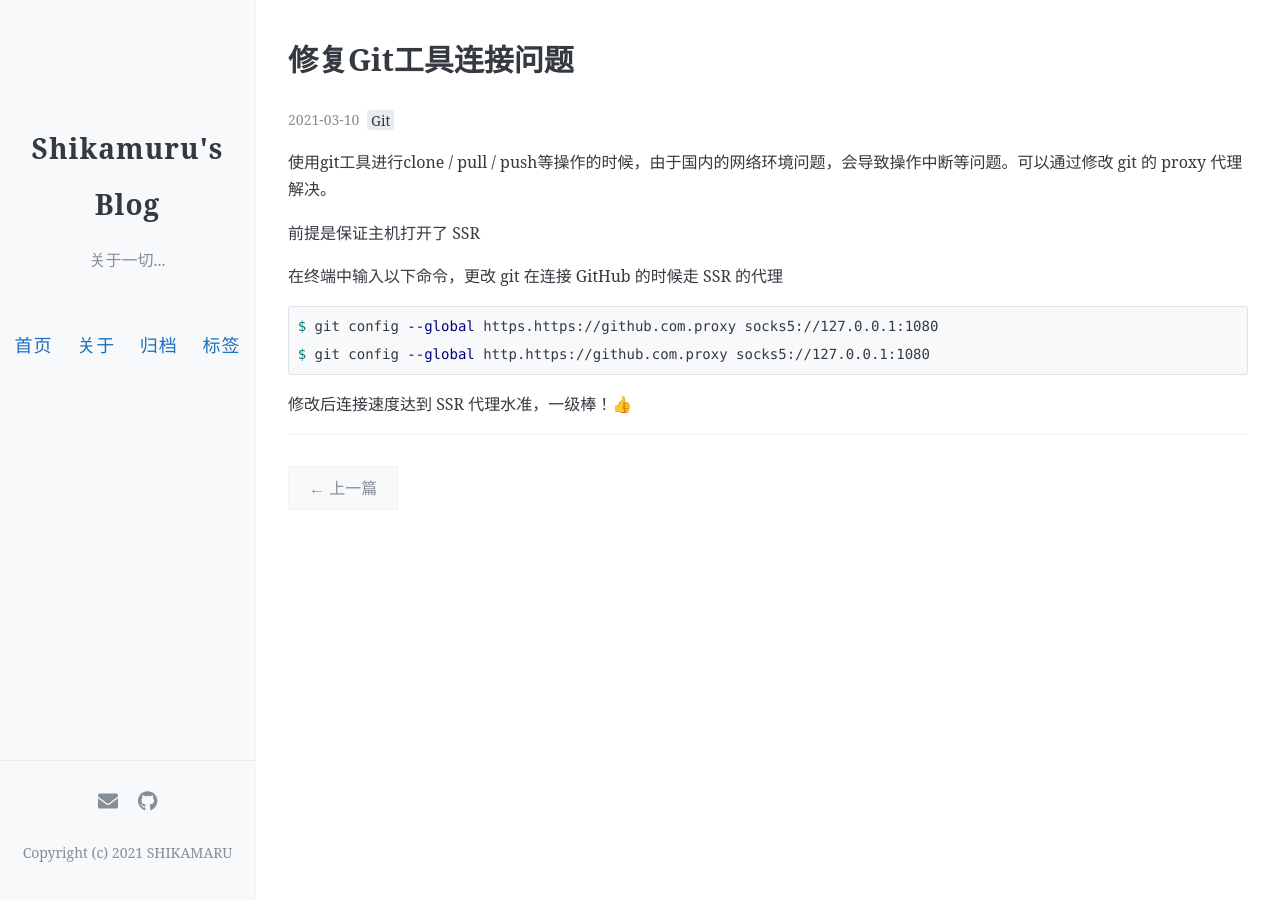
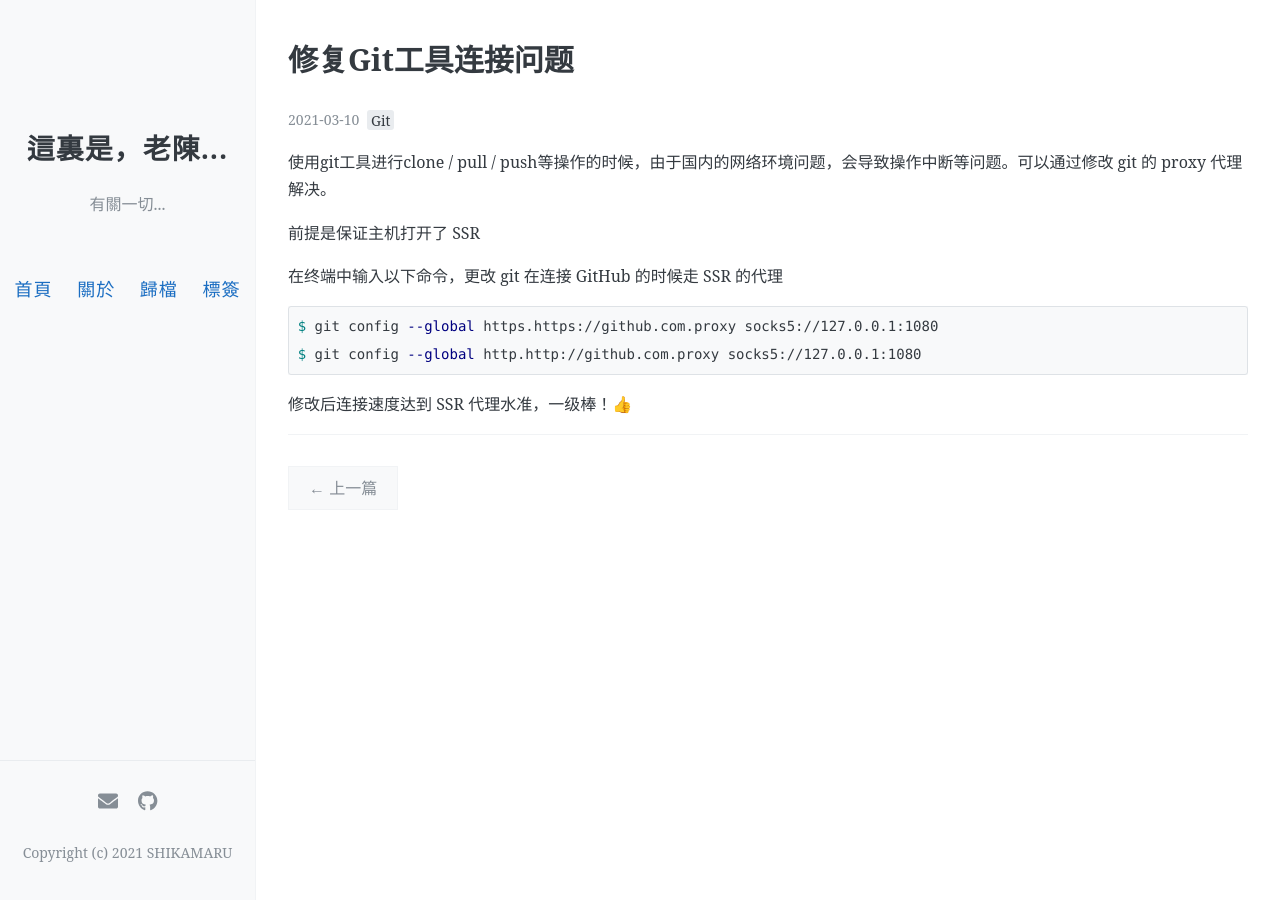
Before and after one commit to peacemo/CarlHere, a Jekyll site: the page built from _posts/2021-03-10-fix-git-connection.md, in a window 1280 px wide. Built offline with Jekyll 4.4.1, drawn with Linux system fonts in a browser that asks for light colours; comment, search, counter and statistics services are not loaded.

Commit message:
update UI

````diff
--- a/_config.yml
+++ b/_config.yml
@@ -3,9 +3,9 @@
 #
 
 # Name of your site (displayed in the header)
-name: "Shikamuru's Blog"
+name: "這裏是，老陳..."
 # Short bio or description (displayed in the header)
-description: "关于一切..."
+description: "有關一切..."
 
 #
 # Flags below are optional
@@ -20,13 +20,13 @@ favicon: images/favicon.png
 # and URL Link(e.g. 'Theme' tab below) tabs. If you don't need one, just delete
 # it from the list(Delete '- name: ' and 'url: ', too!)
 navigation:
-  - name: 首页
+  - name: 首頁
     url: /
-  - name: 关于
+  - name: 關於
     url: /about
-  - name: 归档
+  - name: 歸檔
     url: /archive
-  - name: 标签
+  - name: 標簽
     url: /tags
 
 # Pagination
--- a/_posts/2021-03-10-fix-git-connection.md
+++ b/_posts/2021-03-10-fix-git-connection.md
@@ -15,7 +15,7 @@ author: shikamarushiy
 
 ```bash
 $ git config --global https.https://github.com.proxy socks5://127.0.0.1:1080
-$ git config --global http.https://github.com.proxy socks5://127.0.0.1:1080
+$ git config --global http.http://github.com.proxy socks5://127.0.0.1:1080
 ```
 
 修改后连接速度达到 SSR 代理水准，一级棒！👍
````
